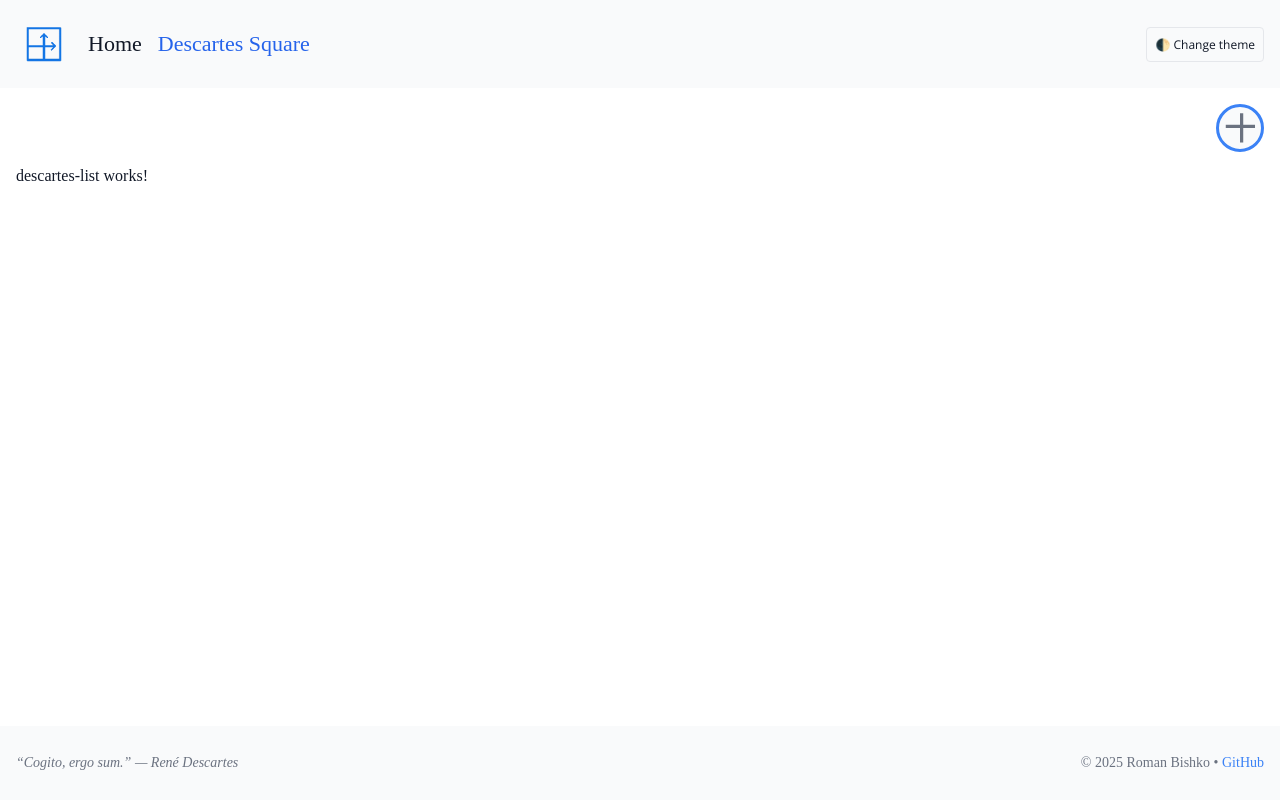
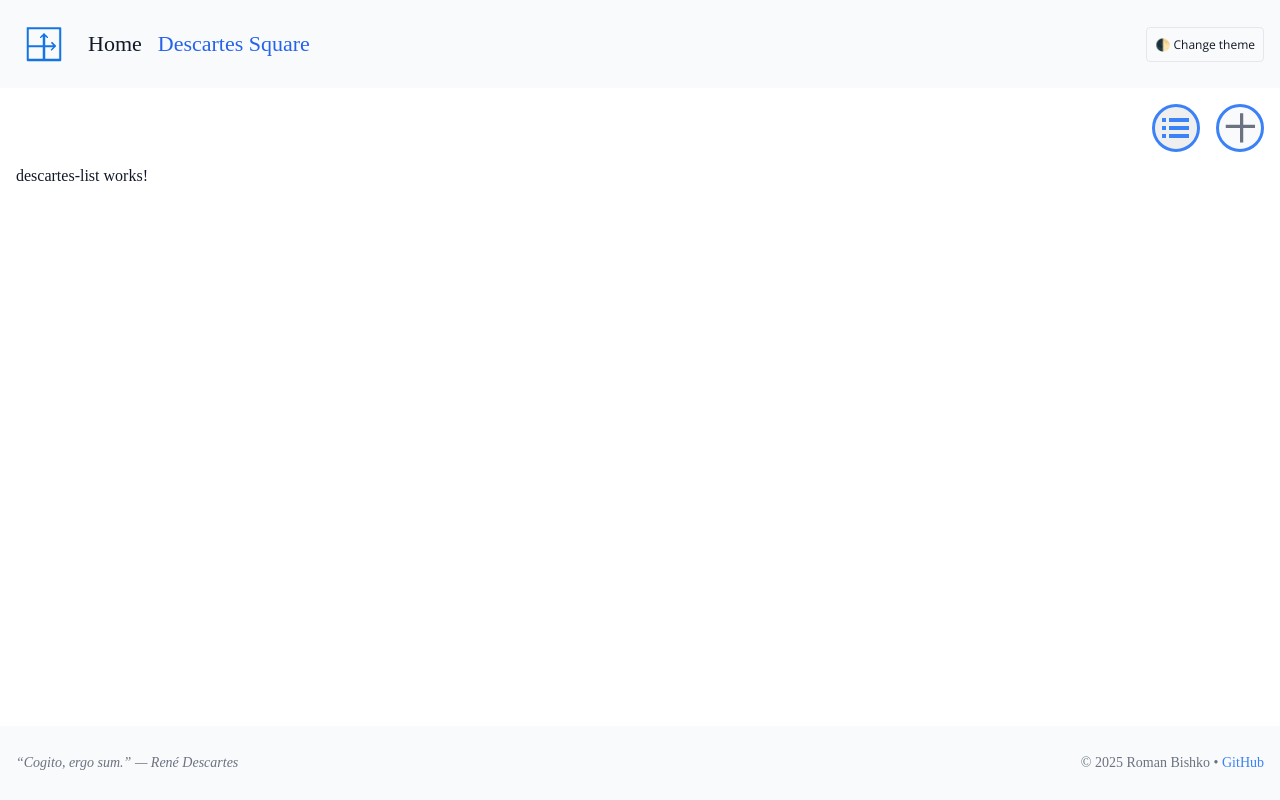
Before and after one commit to Bishko86/descartes-square, an Angular app: page /descartes-square/list in a window 1280 px wide. Built offline with nearby package versions, Linux system fonts and the light colour scheme.

Commit message:
add toggleList button to Descartes Square with styles, logic, and template updates

```diff
--- a/src/app/descartes-square/descartes-square/descartes-square.html
+++ b/src/app/descartes-square/descartes-square/descartes-square.html
@@ -1,4 +1,11 @@
 <section class="descartes-section">
-  <button class="plus_btn" [ngClass]="{'clicked': isClicked()}" (click)="onClick()"></button>
+  <section class="descartes-header">
+    <button class="list_btn" (click)="toggleList()">
+      <i class="line"></i>
+      <i class="line"></i>
+      <i class="line"></i>
+    </button>
+    <button class="plus_btn" [ngClass]="{'clicked': isClicked()}" (click)="onClick()"></button>
+  </section>
   <router-outlet></router-outlet>
 </section>
--- a/src/app/descartes-square/descartes-square/descartes-square.scss
+++ b/src/app/descartes-square/descartes-square/descartes-square.scss
@@ -3,6 +3,11 @@
   height: 100%;
 
   .descartes-section {
+    .descartes-header {
+      display: flex;
+      align-items: center;
+      justify-content: right;
+      column-gap: var(--basic-indent);
       .plus_btn {
         display: flex;
         align-items: center;
@@ -16,7 +21,6 @@
         border-radius: 50%;
         cursor: pointer;
         transition: all 0.5s ease;
-      margin-left: auto;
         background-color: var(--surface);
 
         &:hover {
@@ -39,5 +43,39 @@
           transform: rotate(135deg);
         }
       }
+
+
+      .list_btn {
+        display: flex;
+        flex-direction: column;
+        justify-content: center;
+        row-gap: 4px;
+        height: 3rem;
+        width: 3rem;
+        border: 3px solid var(--primary);
+        border-radius: 50%;
+        padding-left: 14px;
+        cursor: pointer;
+
+        .line {
+          display: block;
+          height: 4px;
+          width: 20px;
+          position: relative;
+          background-color: var(--primary);
+
+
+          &:before {
+            content: "";
+            position: absolute;
+            display: block;
+            height: 4px;
+            width: 4px;
+            left: -7px;
+            background-color: var(--primary);
           }
         }
+      }
+    }
+  }
+}
--- a/src/app/descartes-square/descartes-square/descartes-square.ts
+++ b/src/app/descartes-square/descartes-square/descartes-square.ts
@@ -22,6 +22,12 @@ export class DescartesSquare implements OnInit {
     this.isClicked.update((isClicked) => !isClicked)
   }
 
+  public toggleList(): void {
+    if (this.isClicked()) {
+      this.onClick();
+    }
+  }
+
   public ngOnInit(): void {
     this.listenToFormVisibility();
   }
```
Lines whose indentation alone changed are shown as unchanged.
